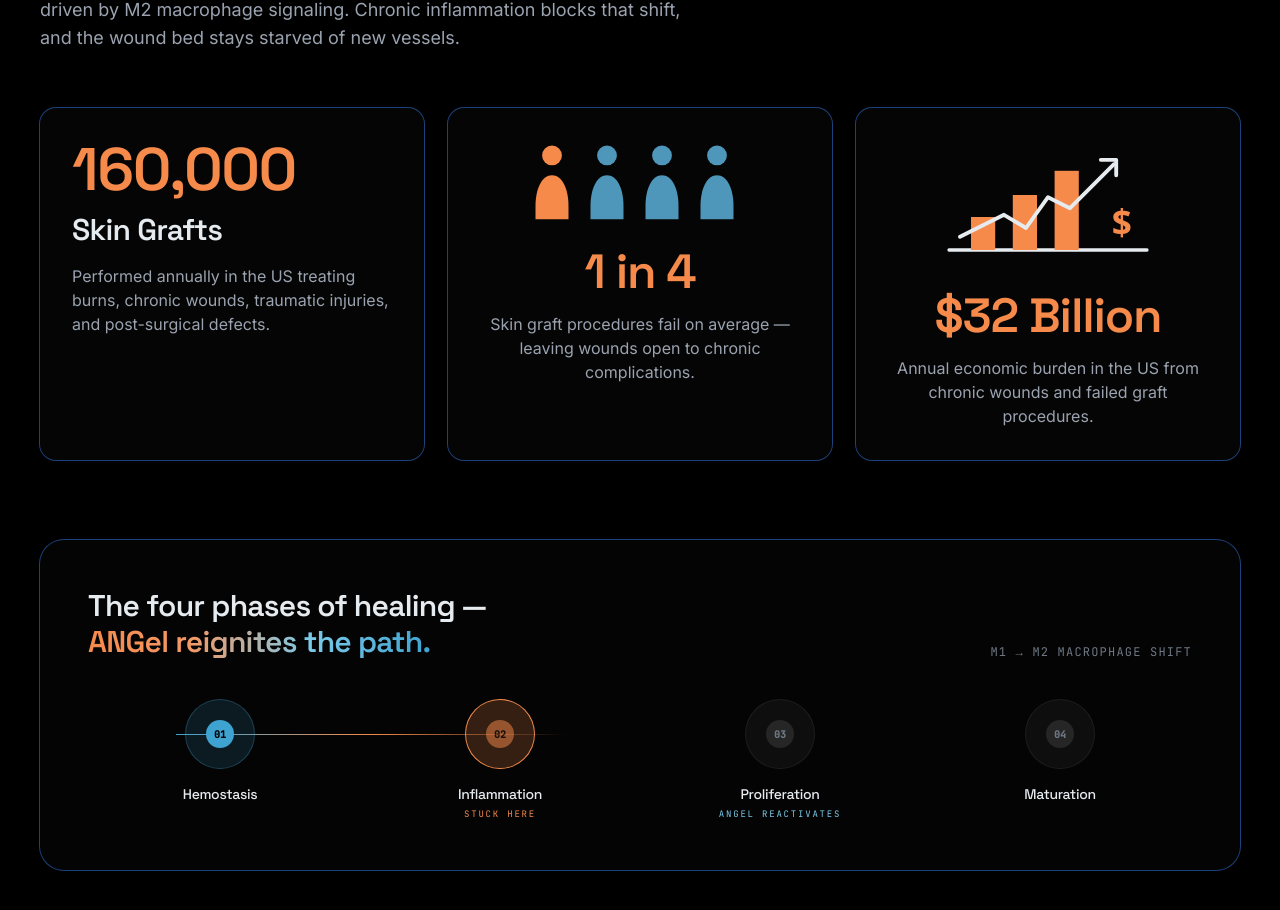
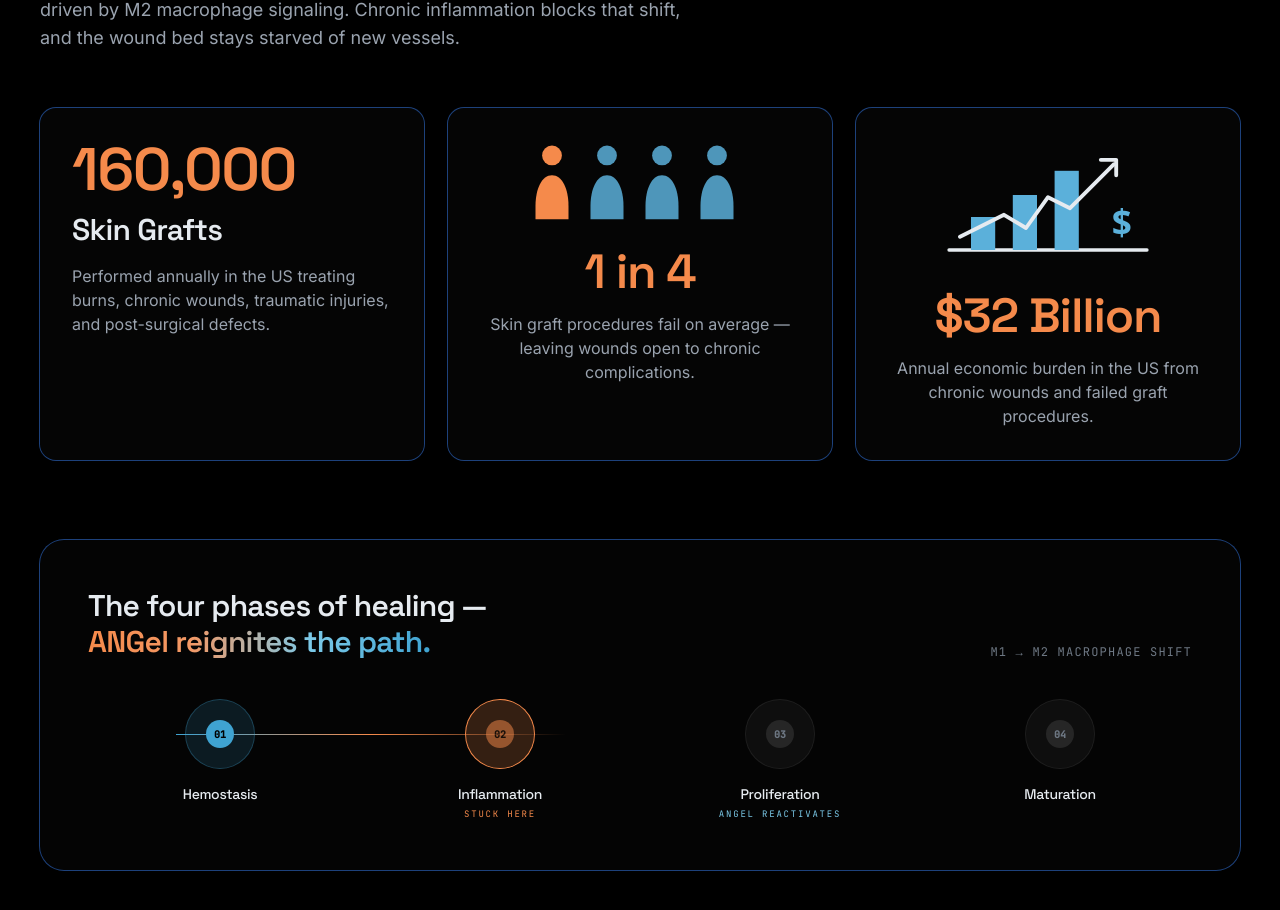
Before and after one commit to jimmyhn/Liukocyte-Biosciences, a React (Vite) app: page / in a window 1280 px wide. Shown: the part 1197-2107 px from the top of the page. Built offline with nearby package versions, Linux system fonts and the light colour scheme.

Commit message:
color change to stats

```diff
--- a/src/components/Needs.tsx
+++ b/src/components/Needs.tsx
@@ -45,9 +45,9 @@
       {/* Baseline */}
       <line x1="10" y1="100" x2="190" y2="100" stroke="currentColor" strokeWidth="3" strokeLinecap="round" />
       {/* Three orange bars, ascending */}
-      <rect x="30"  y="70" width="22" height="30" fill="#F58A4B" />
-      <rect x="68"  y="50" width="22" height="50" fill="#F58A4B" />
-      <rect x="106" y="28" width="22" height="72" fill="#F58A4B" />
+      <rect x="30"  y="70" width="22" height="30" fill="#5BB0DA" />
+      <rect x="68"  y="50" width="22" height="50" fill="#5BB0DA" />
+      <rect x="106" y="28" width="22" height="72" fill="#5BB0DA" />
       {/* Upward arrow trending across the bars */}
       <path
         d="M20,88 L60,68 L80,80 L100,52 L120,62 L160,22"
@@ -72,7 +72,7 @@
         y="86"
         fontSize="32"
         fontWeight="700"
-        fill="#F58A4B"
+        fill="#5BB0DA"
         fontFamily="ui-sans-serif, system-ui, sans-serif"
       >
         $
```
